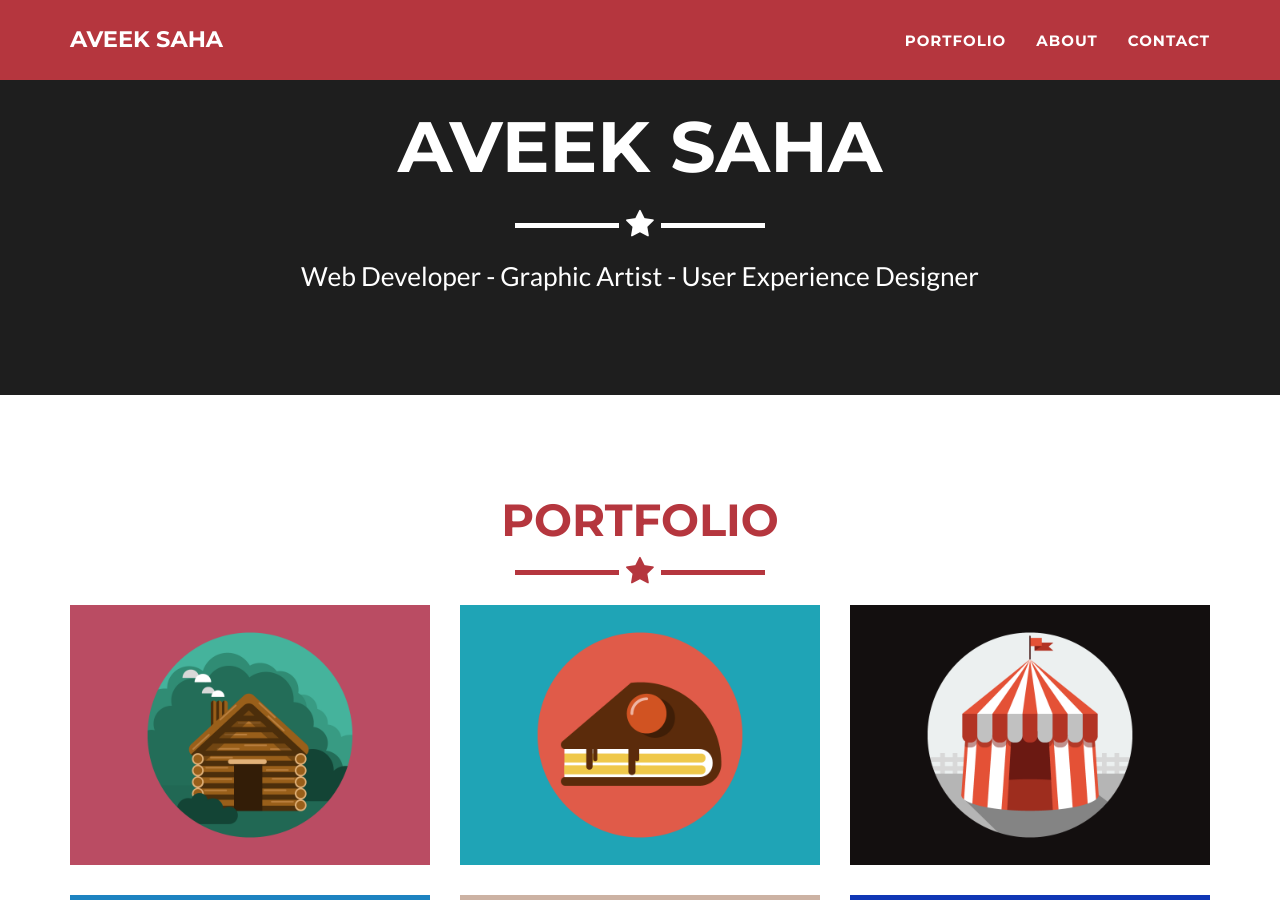
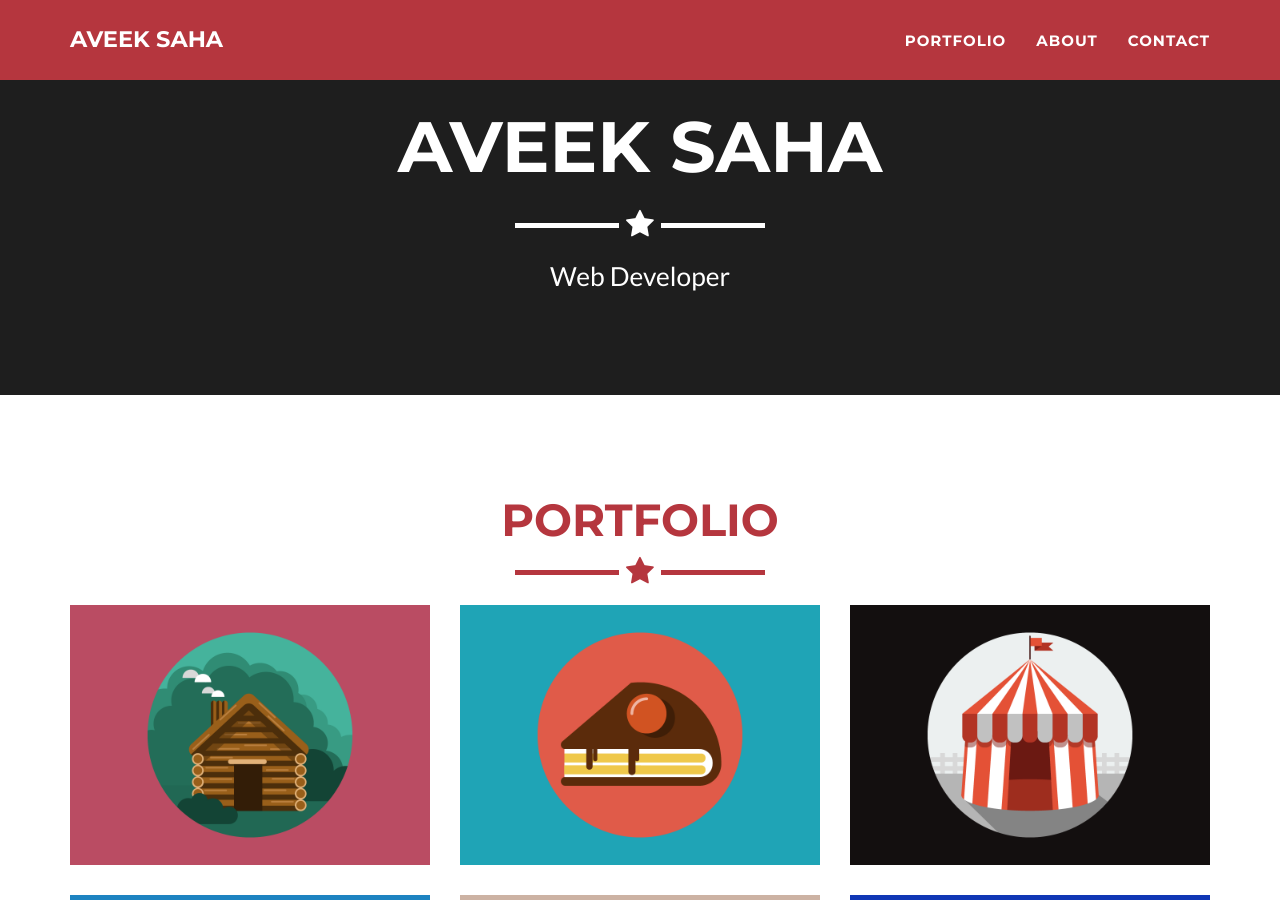
Before and after one commit to Aveek-Saha/Aveek-Saha.github.io, a Jekyll site: the page built from index.html, in a window 1280 px wide and 900 px high, scrolled down 380 px. Built offline with Jekyll 4.4.1, drawn with Linux system fonts in a browser that asks for light colours.

Commit message:
Update _config.yml

```diff
--- a/_config.yml
+++ b/_config.yml
@@ -4,7 +4,7 @@ email: aveek.s98@gmail.com
 url: https://example.github.io
 description: "Hi I'm Aveek Saha and this is my profile."
 keywords: "aveek, saha, aveek saha"
-skills: "Web Developer - Graphic Artist - User Experience Designer"
+skills: "Web Developer"
 meta_author: Aveek Saha
 
 # Google webmaster tools
```
